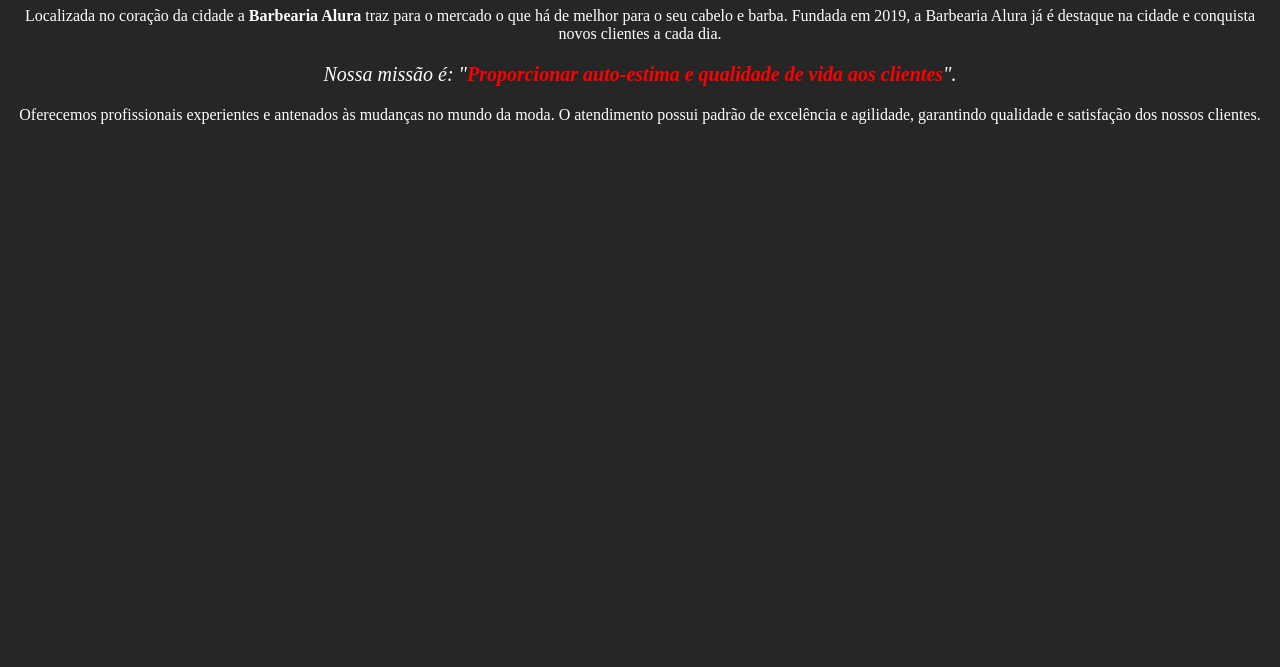
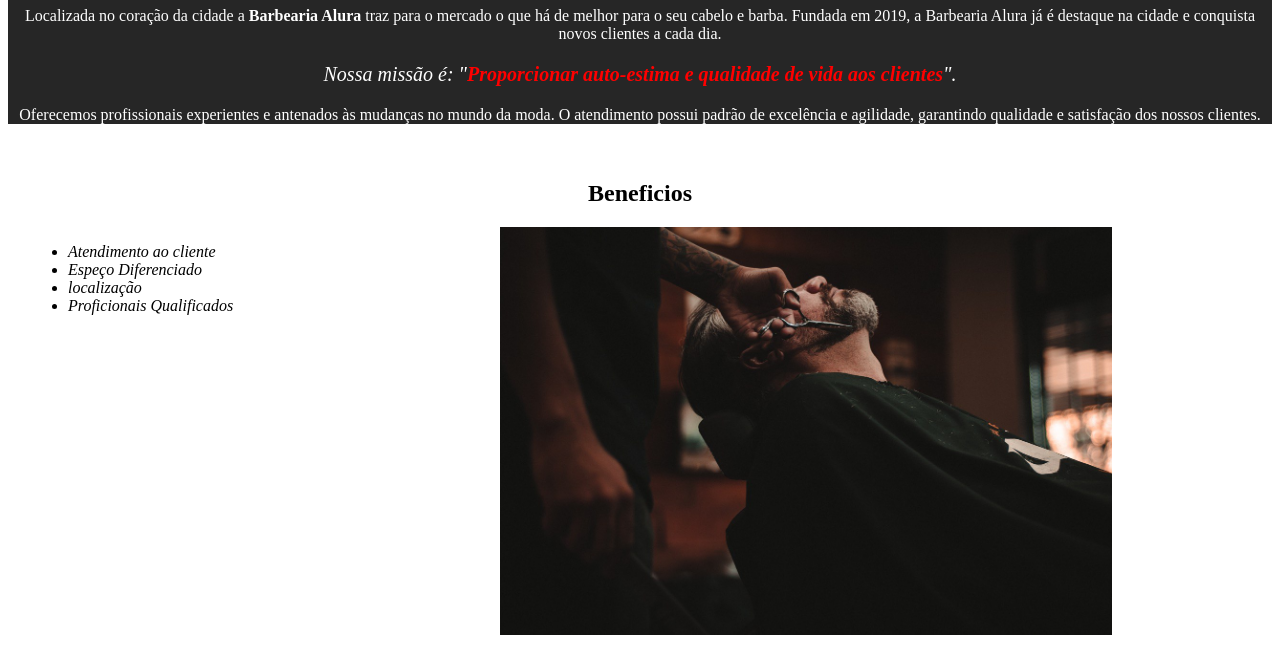
Before and after one commit to matheus299/Alura-HTMl, a plain HTML site: page Projeto 1(Nome Provisorio)/Index.html in a window 1280 px wide. Shown: the part 559-1226 px from the top of the page. Before the commit the page ends 800 px from the top, so only its background shows below. Drawn offline with Linux system fonts and the light colour scheme.

Commit message:
Adição de mais uma imagem

```diff
--- a/Projeto 1(Nome Provisorio)/Index.html
+++ b/Projeto 1(Nome Provisorio)/Index.html
@@ -11,13 +11,26 @@
 
     <img id="banner" src="banner.jpg">
 
-    <h1 id="fist-title">Sobre a Barbearia Alura</h1>
+    <div class="Principal">
+        <h1 id="fist-title">Sobre a Barbearia Alura</h1>
+        <p>Localizada no coração da cidade a <strong>Barbearia Alura</strong> traz para o mercado o que há de melhor para o seu cabelo e barba. Fundada em 2019, a Barbearia Alura já é destaque na cidade e conquista novos clientes a cada dia.</p>
+        <p id="Lema"><em>Nossa missão é: "<strong>Proporcionar auto-estima e qualidade de vida aos clientes</strong>".</em></p>
+        <p>Oferecemos profissionais experientes e antenados às mudanças no mundo da moda. O atendimento possui padrão de excelência e agilidade, garantindo qualidade e satisfação dos nossos clientes.</p>
+    </div>
 
-    <p>Localizada no coração da cidade a <strong>Barbearia Alura</strong> traz para o mercado o que há de melhor para o seu cabelo e barba. Fundada em 2019, a Barbearia Alura já é destaque na cidade e conquista novos clientes a cada dia.</p>
 
-    <p id="Lema"><em>Nossa missão é: "<strong>Proporcionar auto-estima e qualidade de vida aos clientes</strong>".</em></p>
 
-    <p>Oferecemos profissionais experientes e antenados às mudanças no mundo da moda. O atendimento possui padrão de excelência e agilidade, garantindo qualidade e satisfação dos nossos clientes.</p>
+    <div class="beneficios">
+        <h2>Beneficios</h2>
+        <ul class="list">
+            <li class="itens">Atendimento ao cliente</li>
+            <li class="itens">Espeço Diferenciado</li>
+            <li class="itens">localização</li>
+            <li class="itens">Proficionais Qualificados</li>
+        </ul>
+        <img class="imagen-beneficios" src="beneficios.jpg">
+    </div>
+
 
 </body>
 </html>
--- a/Projeto 1(Nome Provisorio)/style.css
+++ b/Projeto 1(Nome Provisorio)/style.css
@@ -1,9 +1,14 @@
 body {
-    text-align: center;
-    background-color: #262626;
+
     color: #fff;
 
 
+}
+.Principal {
+    background-color: #262626;
+}
+h1, p {
+    text-align: center;
 }
 #banner {
     width: 100%;
@@ -11,9 +16,34 @@
 }
 #Lema {
     font-size: 20px;
+
 }
 
 
 #Lema strong {
     color: red;
 }
+.beneficios {
+    background-color: #fff;
+    color: #000;
+    padding: 20px;
+}
+h2 {
+    text-align: center;
+}
+
+.itens {
+    font-style: italic;
+}
+
+.list {
+    display: inline-block;
+    vertical-align: top;
+    width: 20%;
+    margin-right: 15%;
+
+}
+
+.imagen-beneficios {
+    width:50%;
+}
```
Also changed, not shown: Projeto 1(Nome Provisorio)/beneficios.jpg (added).
